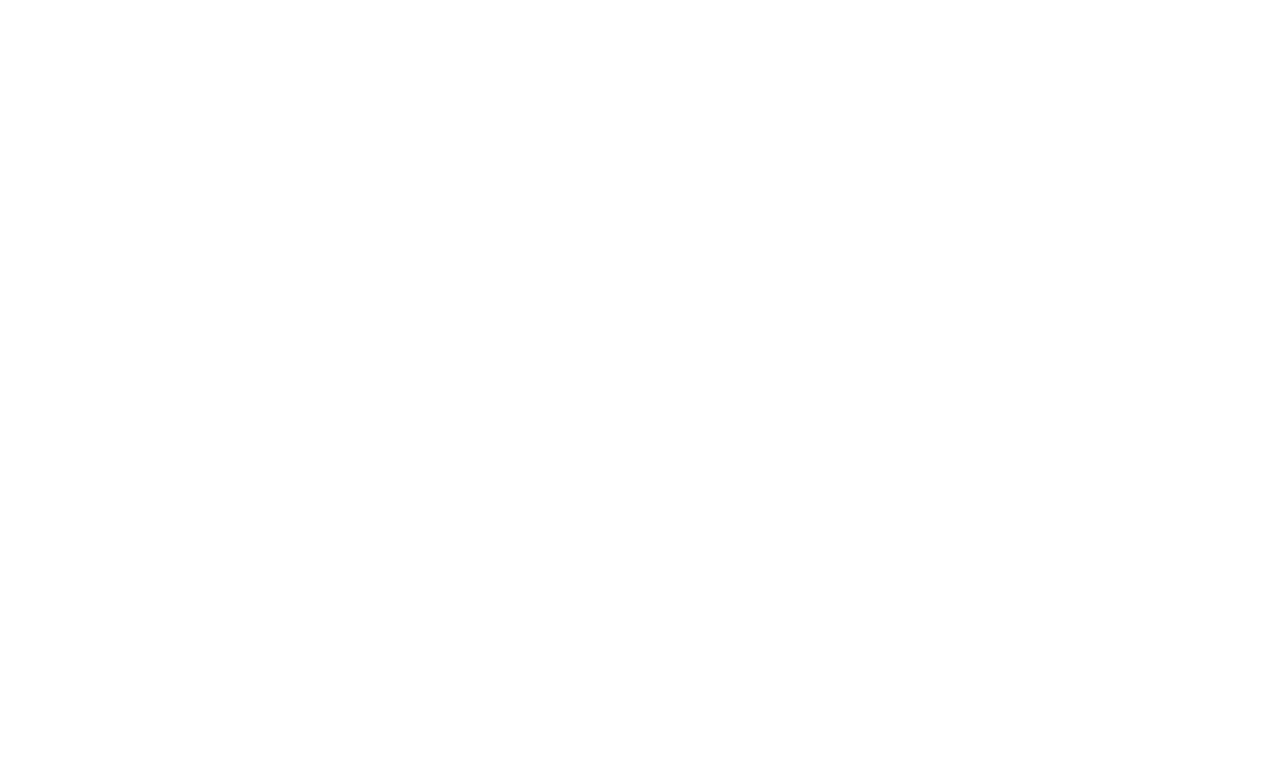
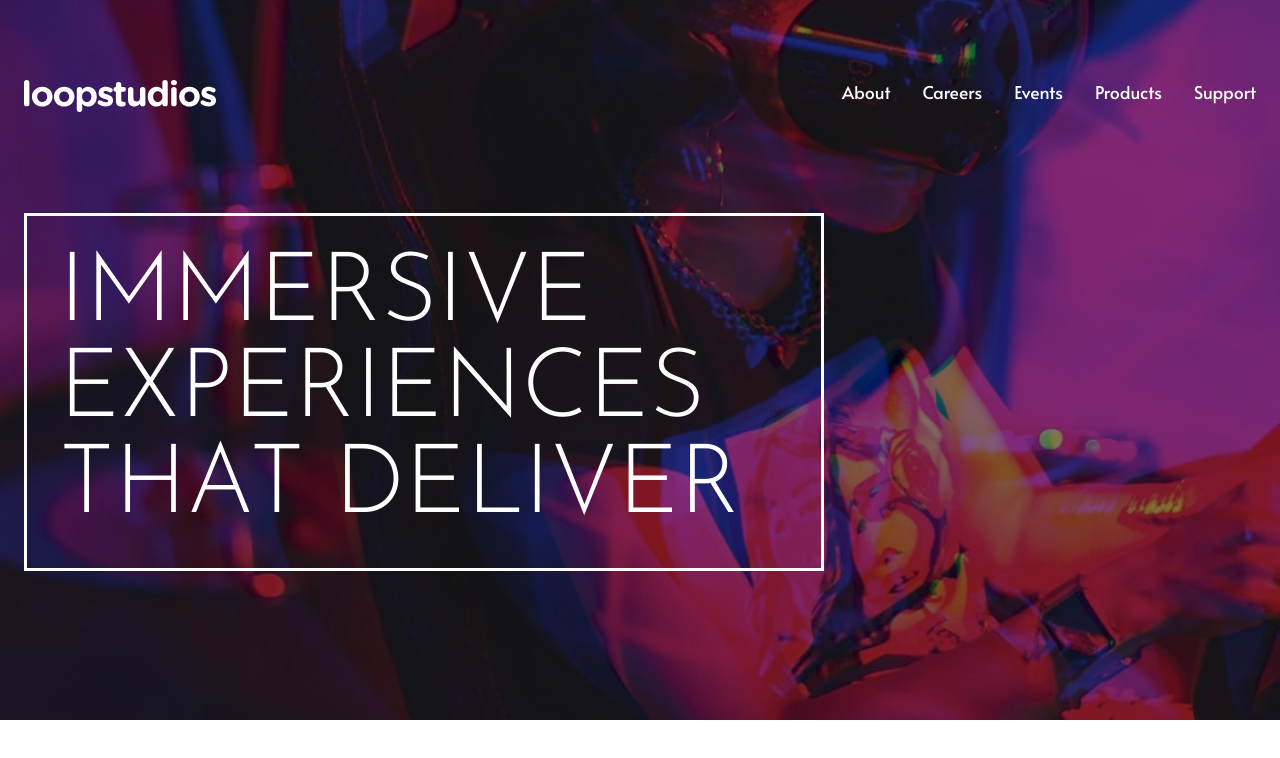
Before and after one commit to PetteriHavia/FrontendMentor, a React (Vite) app in the folder loopstudio-landing-page/: page / in a window 1280 px wide. Shown: the top 758 px of the page. Built offline with nearby package versions, Linux system fonts and the light colour scheme.

Commit message:
hero + nav component styling

```diff
--- a/loopstudio-landing-page/src/App.jsx
+++ b/loopstudio-landing-page/src/App.jsx
@@ -1,11 +1,11 @@
+import Hero from "./components/Hero"
 
 function App() {
 
-
   return (
-    <>
-
-    </>
+    <div className="layout">
+      <Hero />
+    </div>
   )
 }
 
--- a/loopstudio-landing-page/src/components/Hero.jsx
+++ b/loopstudio-landing-page/src/components/Hero.jsx
@@ -1,8 +1,15 @@
+import Navigation from "./Navigation"
+
 const Hero = () => {
   return (
-    <section>
-
-    </section>
+    <header className="hero">
+      <div className="container">
+        <Navigation />
+        <div className="hero-heading">
+          <h1>IMMERSIVE EXPERIENCES THAT DELIVER</h1>
+        </div>
+      </div>
+    </header>
   )
 }
 
--- /dev/null
+++ b/loopstudio-landing-page/src/components/Navigation.jsx
@@ -0,0 +1,18 @@
+import logo from '../assets/images/logo.svg'
+
+const Navigation = () => {
+  return (
+    <nav>
+      <img src={logo} alt="loopstudio logo" />
+      <ul>
+        <li><a href="#">About</a></li>
+        <li><a href="#">Careers</a></li>
+        <li><a href="#">Events</a></li>
+        <li><a href="#">Products</a></li>
+        <li><a href="#">Support</a></li>
+      </ul>
+    </nav>
+  )
+}
+
+export default Navigation
--- a/loopstudio-landing-page/src/main.jsx
+++ b/loopstudio-landing-page/src/main.jsx
@@ -1,6 +1,7 @@
 import React from 'react'
 import ReactDOM from 'react-dom/client'
 import App from './App.jsx'
+import "./styles/global-styles.scss"
 
 ReactDOM.createRoot(document.getElementById('root')).render(
   <React.StrictMode>
--- a/loopstudio-landing-page/src/styles/global-styles.scss
+++ b/loopstudio-landing-page/src/styles/global-styles.scss
@@ -3,8 +3,8 @@
 $dark-gray: hsl(0, 0%, 55%);
 $very-dark-gray: hsl(0, 0%, 41%);
 
-$barlow: "Barlow", sans-serif;
-$fraunces: "Fraunces", sans-serif;
+$alata: "Alata", sans-serif;
+$josefin: "Josefin Sans", sans-serif;
 
 @import "hero";
 
@@ -13,3 +13,16 @@
   padding: 0;
   box-sizing: border-box;
 }
+
+body {
+  font-family: $alata;
+}
+
+.layout {
+}
+
+.container {
+  max-width: 1400px;
+  margin: 0 auto;
+  padding: 0rem 1.5rem;
+}
--- a/loopstudio-landing-page/src/styles/hero.scss
+++ b/loopstudio-landing-page/src/styles/hero.scss
@@ -0,0 +1,59 @@
+.hero {
+  padding: 5rem 0rem 5rem 0rem;
+  height: 90vh;
+  background: rgba(0, 0, 0, 0.5) url("../assets//images/image-hero.jpg")
+    no-repeat;
+  background-blend-mode: darken;
+  background-size: cover;
+
+  > .container {
+    height: 100%;
+  }
+}
+
+nav {
+  display: flex;
+  justify-content: space-between;
+
+  ul {
+    display: flex;
+    list-style: none;
+    gap: 2rem;
+
+    li > a {
+      text-decoration: none;
+      font-size: 1.1rem;
+      color: $white;
+      position: relative;
+    }
+
+    li a:hover::after {
+      content: "";
+      position: absolute;
+      width: 35px;
+      height: 3px;
+      bottom: -10px;
+      left: 50%;
+      right: 50%;
+      transform: translate(-50%, 50%);
+      background-color: $white;
+      z-index: 100;
+    }
+  }
+}
+
+.hero-heading {
+  max-width: 800px;
+  height: 100%;
+  display: flex;
+  align-items: center;
+
+  h1 {
+    color: $white;
+    font-family: $josefin;
+    font-weight: 300;
+    font-size: 6rem;
+    border: 3px solid $white;
+    padding: 2rem;
+  }
+}
```
